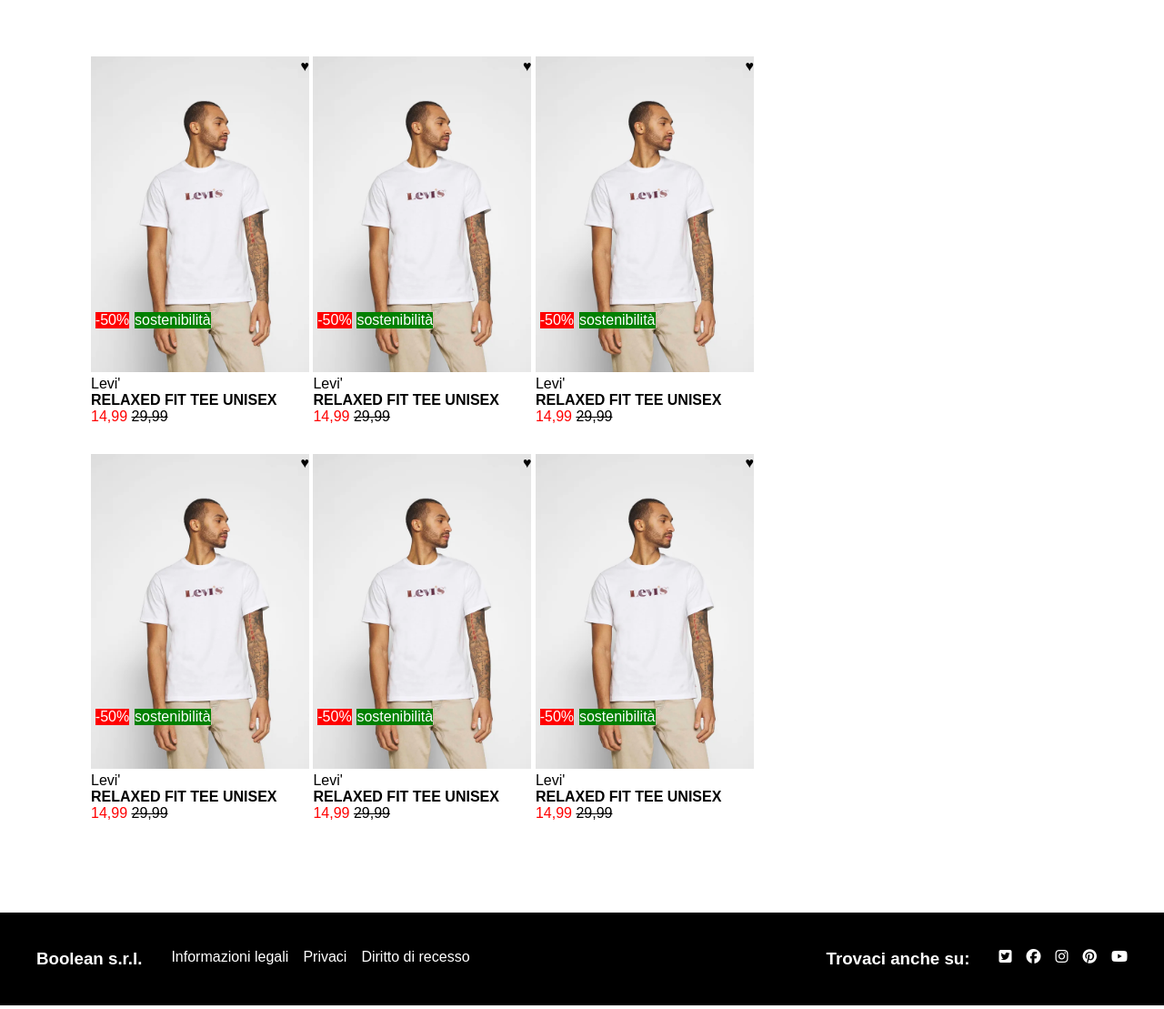
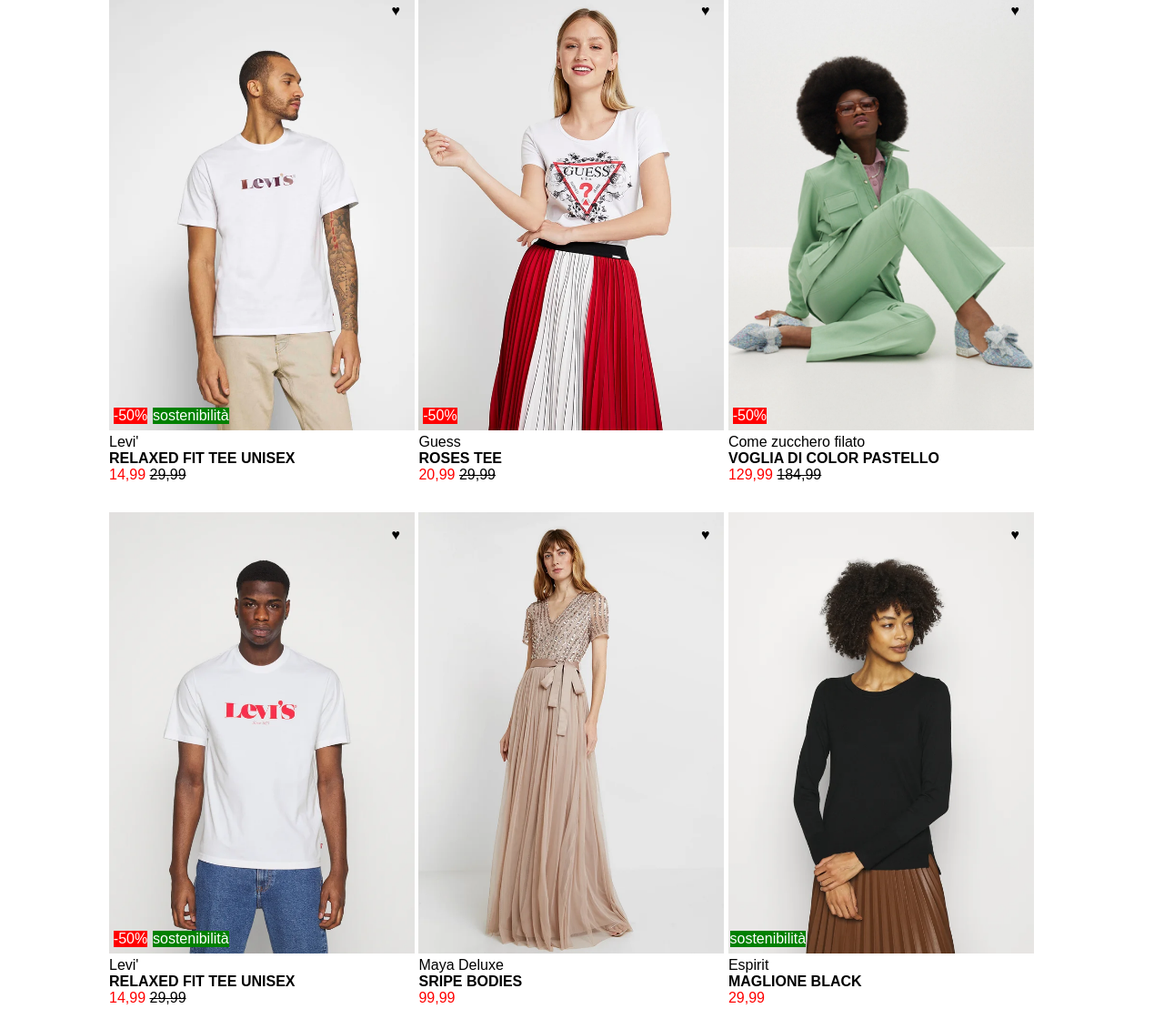
Before and after one commit to Samuele-Chioda/html-css-boolando, a plain HTML site: page index.html in a window 1280 px wide. Shown: the part 168-1277 px from the top of the page at 91% size. Drawn offline with Linux system fonts and the light colour scheme.

Commit message:
prima parte completata

```diff
--- a/css/style.css
+++ b/css/style.css
@@ -22,7 +22,6 @@
     margin: 0.5rem;
 }
 
-
 .header-orange{
     display: flex;
     background-color: #ff6900;
@@ -35,15 +34,13 @@
 }
 
 .products{
-    padding: 100px;
-    width: 1000px;
-    align-items: center;
+    padding: 25px 40px 25px 120px;;
 
 }
 
 .product{
+    height:30rem;
     width: 30%;
-    height: 300px;
     color: black;
     margin-top: 2rem;
     margin-bottom: 2rem;
@@ -62,8 +59,8 @@
 
 .heart{
     position:absolute;
-    top:0.1rem;
-    right: 0rem;
+    top:1rem;
+    right: 1rem;
 }
 
 .sconto{
@@ -102,3 +99,11 @@
 .scritta-bold{
     font-weight: bold;
 }
+
+.sostenibilità-finale{
+    position:absolute;
+    bottom:0.1rem;
+    left: 0.1rem;
+    background-color: green;
+    color: white;
+}
--- a/index.html
+++ b/index.html
@@ -39,7 +39,23 @@
                 </article>
             </div>
             <div class="product">
-                <img src="./img/1.webp" alt="prima immagine" class="prima-immagine">
+                <img src="./img/2.webp" alt="seconda immagine" class="prima-immagine">
+                <p class="heart">&hearts;</p>
+                <p class="sconto">-50%</p>
+                <article class="description">
+                    <p> Guess<br> <span class="scritta-bold"> ROSES TEE </span> <br> <span class="cifra-rossa"> 20,99 </span> <span class="cifra-barrata"> 29,99 </span> </p>
+                </article>
+            </div>
+            <div class="product">
+                <img src="./img/3.webp" alt="terza immagine" class="prima-immagine">
+                <p class="heart">&hearts;</p>
+                <p class="sconto">-50%</p>
+                <article class="description">
+                    <p> Come zucchero filato<br> <span class="scritta-bold"> VOGLIA DI COLOR PASTELLO</span> <br> <span class="cifra-rossa"> 129,99 </span> <span class="cifra-barrata"> 184,99 </span> </p>
+                </article>
+            </div>
+            <div class="product">
+                <img src="./img/4.webp" alt="quarta immagine" class="prima-immagine">
                 <p class="heart">&hearts;</p>
                 <p class="sconto">-50%</p>
                 <p class="sostenibilità">sostenibilità </p>
@@ -48,39 +64,18 @@
                 </article>
             </div>
             <div class="product">
-                <img src="./img/1.webp" alt="prima immagine" class="prima-immagine">
+                <img src="./img/5.webp" alt="quinta immagine" class="prima-immagine">
                 <p class="heart">&hearts;</p>
-                <p class="sconto">-50%</p>
-                <p class="sostenibilità">sostenibilità </p>
                 <article class="description">
-                    <p> Levi'<br> <span class="scritta-bold"> RELAXED FIT TEE UNISEX </span> <br> <span class="cifra-rossa"> 14,99 </span> <span class="cifra-barrata"> 29,99 </span> </p>
+                    <p> Maya Deluxe<br> <span class="scritta-bold"> SRIPE BODIES</span> <br> <span class="cifra-rossa"> 99,99 </span></p>
                 </article>
             </div>
             <div class="product">
-                <img src="./img/1.webp" alt="prima immagine" class="prima-immagine">
+                <img src="./img/6.webp" alt="sesta immagine" class="prima-immagine">
                 <p class="heart">&hearts;</p>
-                <p class="sconto">-50%</p>
-                <p class="sostenibilità">sostenibilità </p>
+                <p class="sostenibilità-finale">sostenibilità </p>
                 <article class="description">
-                    <p> Levi'<br> <span class="scritta-bold"> RELAXED FIT TEE UNISEX </span> <br> <span class="cifra-rossa"> 14,99 </span> <span class="cifra-barrata"> 29,99 </span> </p>
-                </article>
-            </div>
-            <div class="product">
-                <img src="./img/1.webp" alt="prima immagine" class="prima-immagine">
-                <p class="heart">&hearts;</p>
-                <p class="sconto">-50%</p>
-                <p class="sostenibilità">sostenibilità </p>
-                <article class="description">
-                    <p> Levi'<br> <span class="scritta-bold"> RELAXED FIT TEE UNISEX </span> <br> <span class="cifra-rossa"> 14,99 </span> <span class="cifra-barrata"> 29,99 </span> </p>
-                </article>
-            </div>
-            <div class="product">
-                <img src="./img/1.webp" alt="prima immagine" class="prima-immagine">
-                <p class="heart">&hearts;</p>
-                <p class="sconto">-50%</p>
-                <p class="sostenibilità">sostenibilità </p>
-                <article class="description">
-                    <p> Levi'<br> <span class="scritta-bold"> RELAXED FIT TEE UNISEX </span> <br> <span class="cifra-rossa"> 14,99 </span> <span class="cifra-barrata"> 29,99 </span> </p>
+                    <p> Espirit<br> <span class="scritta-bold"> MAGLIONE BLACK </span> <br> <span class="cifra-rossa"> 29,99 </span></p>
                 </article>
             </div>
         </section>
```
